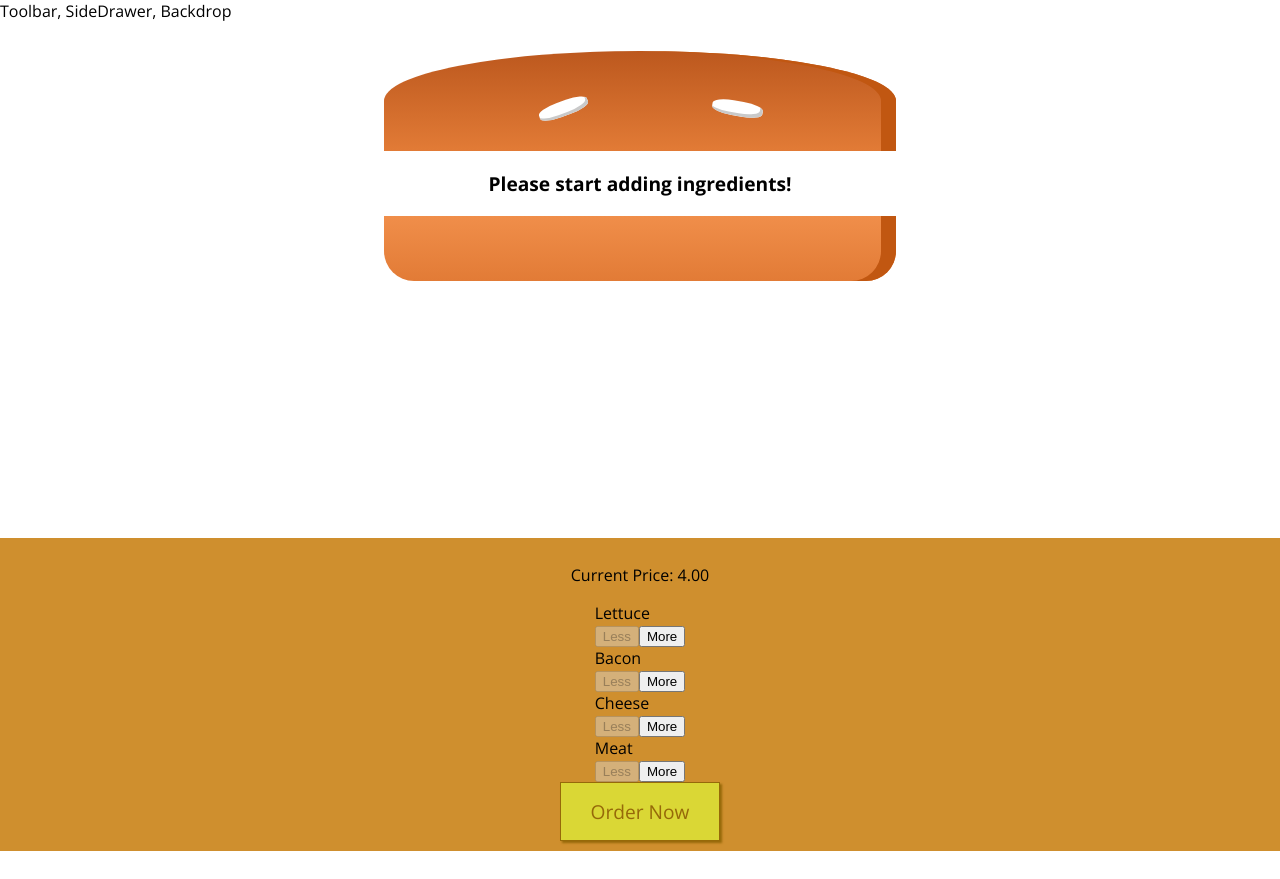
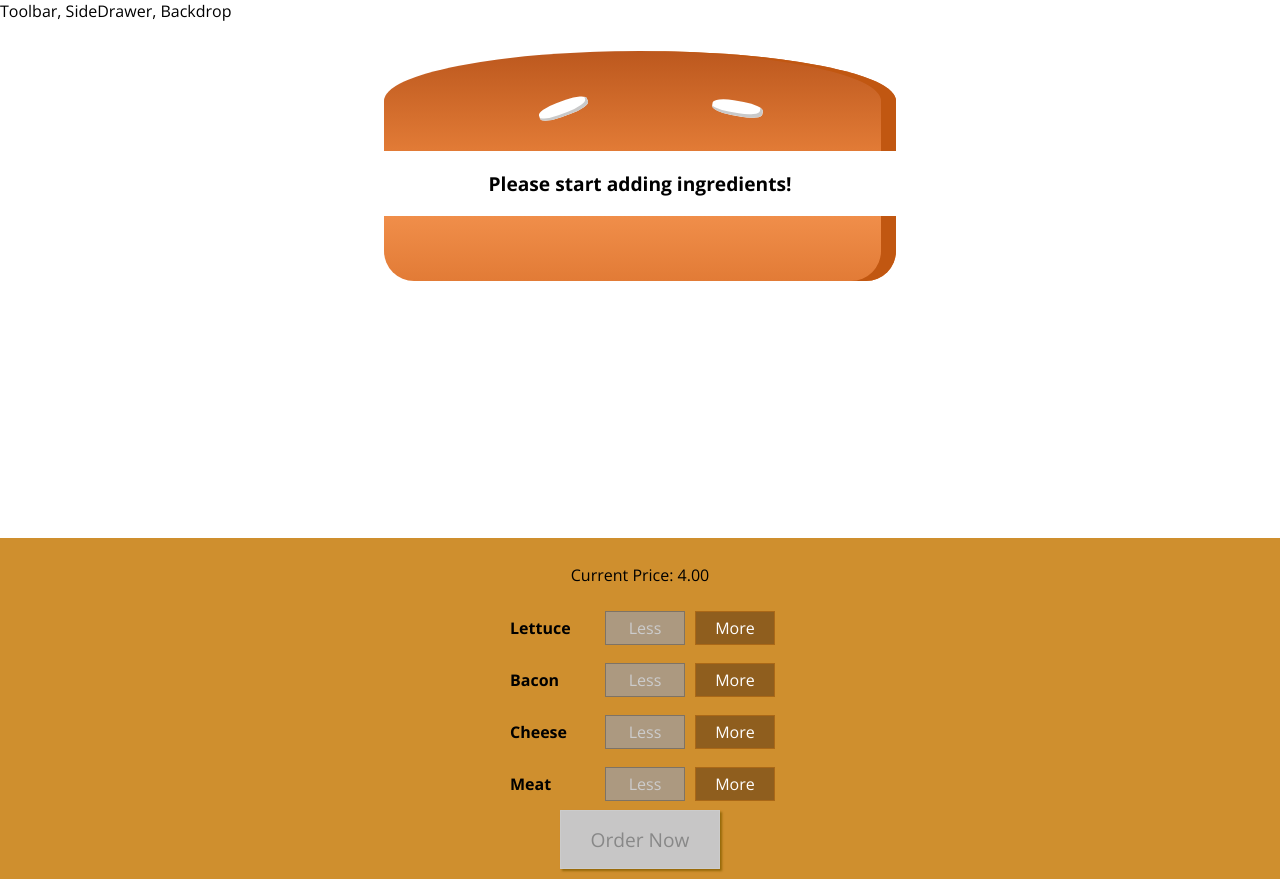
Before and after one commit to dghazi12/Build-A-Burger, a React (Create React App) app: page / in a window 1280 px wide. Before the commit the page ends 851 px from the top, so only its background shows below. Built offline with nearby package versions, Linux system fonts and the light colour scheme.

Commit message:
added styling to buttons

```diff
--- a/src/components/Burger/BuildControls/BuildControl/BuildControl.css
+++ b/src/components/Burger/BuildControls/BuildControl/BuildControl.css
@@ -50,7 +50,7 @@
     color: white;
 }
 
-.BuildControl .More:hover,.BuildControl .More:active {
+.BuildControl .More:hover, .BuildControl .More:active {
     background-color: #99703F;
     color: white;
 }
--- a/src/components/Burger/BuildControls/BuildControl/BuildControl.js
+++ b/src/components/Burger/BuildControls/BuildControl/BuildControl.js
@@ -1,16 +1,16 @@
 import React from 'react';
 
-import classes from './BuildControl.css';
+import './BuildControl.css';
 
 const buildControl = (props) => (
-    <div className={classes.BuildControl}>
-        <div className={classes.Label}>{props.label}</div>
+    <div className='BuildControl'>
+        <div className='Label'>{props.label}</div>
         <button
-            className={classes.Less}
+            className='Less'
             onClick={props.removed}
             disabled={props.disabled}>Less</button>
         <button
-            className={classes.More}
+            className='More'
             onClick={props.added}>More</button>
     </div>
 );
--- /dev/null
+++ b/src/components/Burger/BuildControls/BuildControls/BuildControls.css
@@ -0,0 +1,51 @@
+.BuildControlsCss {
+    width: 100%;
+    background-color: #CF8F2E;
+    display: flex;
+    flex-flow: column;
+    align-items: center;
+    box-shadow: 0 2px 1px #ccc;
+    margin: auto;
+    padding: 10px 0px;
+}
+
+.OrderButton {
+    background-color: #DAD735;
+    outline: none;
+    cursor: pointer;
+    border: 1px solid #966909;
+    color: #966909;
+    font-family: inherit;
+    font-size: 1.2em;
+    padding: 15px 30px;
+    box-shadow: 2px 2px 2px #966909;
+}
+
+.OrderButton:hover, .OrderButton:active {
+    background-color: #A0DB41;
+    border: 1px solid #966909;
+    color: #966909;
+}
+
+.OrderButton:disabled {
+    background-color: #C7C6C6;
+    cursor: not-allowed;
+    border: 1px solid #ccc;
+    color: #888888;
+}
+
+.OrderButton:not(:disabled) {
+    animation: enable 0.3s linear;
+}
+
+@keyframes enable {
+    0% {
+        transform: scale(1);
+    }
+    60% {
+        transform: scale(1.1);
+    }
+    100% {
+        transform: scale(1);
+    }
+}
--- a/src/components/Burger/BuildControls/BuildControls.js
+++ b/src/components/Burger/BuildControls/BuildControls/BuildControls.js
@@ -1,17 +1,7 @@
 import React from 'react';
 
-import BuildControl from './BuildControl/BuildControl'
-
-const BuildControlsCss = {
-    width: '100%',
-    backgroundColor: '#CF8F2E',
-    display: 'flex',
-    flexFlow: 'column',
-    alignItems: 'center',
-    boxShadow: '0 2px 1px #ccc',
-    margin: 'auto',
-    padding: '10px 0px'
-}
+import BuildControl from '../BuildControl/BuildControl';
+import '../BuildControls/BuildControls.css';
 
 const controls = [
     { label: 'Lettuce', type: 'lettuce' },
@@ -20,20 +10,8 @@ const controls = [
     { label: 'Meat', type: 'meat' },
 ]
 
-const OrderButtonCss = {
-    backgroundColor: '#DAD735',
-    outline: 'none',
-    cursor: 'pointer',
-    border: '1px solid #966909',
-    color: '#966909',
-    fontFamily: 'inherit',
-    fontSize: '1.2em',
-    padding: '15px 30px',
-    boxShadow: '2px 2px 2px #966909'
-}
-
 const buildControls = (props) => (
-    <div style={BuildControlsCss}>
+    <div className='BuildControlsCss'>
         <p>Current Price: {props.price.toFixed(2)}</p>
         {controls.map(ctrl => (
             <BuildControl
@@ -43,7 +21,8 @@ const buildControls = (props) => (
                 removed={() => props.ingredientRemoved(ctrl.type)}
                 disabled={props.disabled[ctrl.type]} />
         ))}
-        <button style={OrderButtonCss}>Order Now</button>
+        <button className='OrderButton'
+        disabled={!props.purchasable}>Order Now</button>
     </div>
 );
 
--- a/src/containers/BurgerBuilder/BurgerBuilder.js
+++ b/src/containers/BurgerBuilder/BurgerBuilder.js
@@ -2,7 +2,7 @@ import React, { Component } from 'react';
 
 import Aux from '../../hoc/Aux';
 import Burger from '../../components/Burger/Burger';
-import BuildControls from '../../components/Burger/BuildControls/BuildControls'
+import BuildControls from '../../components/Burger/BuildControls/BuildControls/BuildControls';
 
 const INGREDIENT_PRICES = {
     lettuce: 0.5,
@@ -19,7 +19,19 @@ class BurgerBuilder extends Component {
             cheese: 0,
             meat: 0
         },
-        totalPrice: 4
+        totalPrice: 4,
+        purchasable: false
+    }
+
+    updatedPurchaseState (ingredients) {
+        const sum = Object.keys(ingredients)
+            .map(igKey => {
+                return ingredients[igKey]
+            })
+            .reduce((sum, el) => {
+                return sum + el;
+            }, 0);
+            this.setState({purchasable: sum > 0});
     }
 
     addIngredientHandler = (type) => {
@@ -33,6 +45,7 @@ class BurgerBuilder extends Component {
         const oldPrice = this.state.totalPrice;
         const newPrice = oldPrice + priceAddition;
         this.setState({totalPrice: newPrice, ingredients: updatedIngredients});
+        this.updatedPurchaseState(updatedIngredients);
     }
 
     removeIngredientHandler = (type) => {
@@ -49,6 +62,7 @@ class BurgerBuilder extends Component {
         const oldPrice = this.state.totalPrice;
         const newPrice = oldPrice - priceDeduction;
         this.setState({totalPrice: newPrice, ingredients: updatedIngredients});
+        this.updatedPurchaseState(updatedIngredients);
     }
 
     render() {
@@ -65,6 +79,7 @@ class BurgerBuilder extends Component {
                     ingredientAdded={this.addIngredientHandler}
                     ingredientRemoved={this.removeIngredientHandler}
                     disabled={disabledInfo}
+                    purchasable={this.state.purchasable}
                     price={this.state.totalPrice}/>
             </Aux>
         );
```
Also changed, not shown: 1 other file (tests, documents, lock files or other folders).
